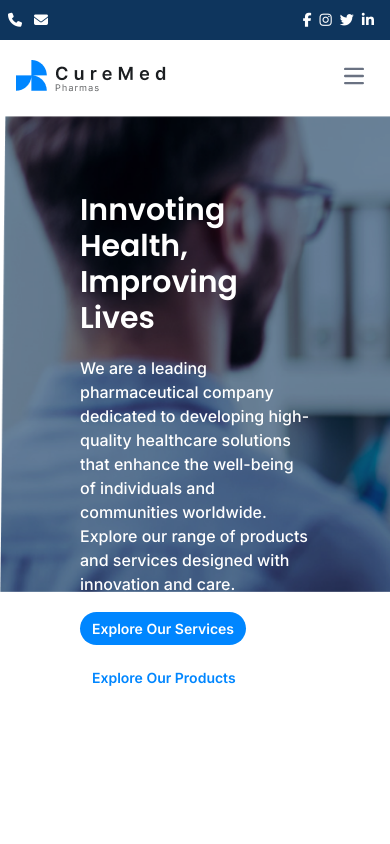
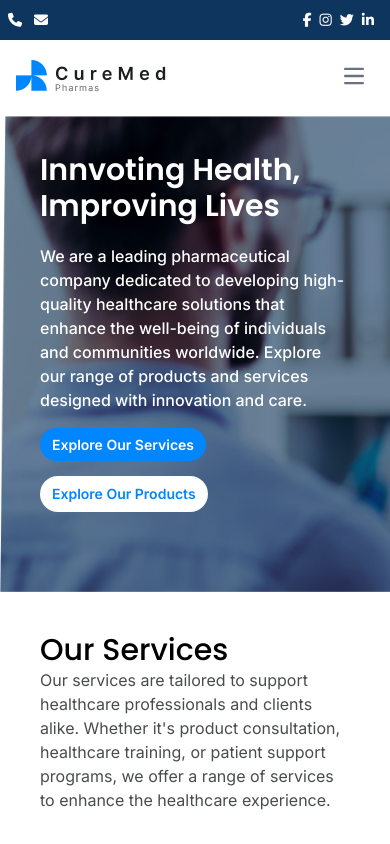
Before and after one commit to Bilal-19/curemed-pharmacy, a React (Vite) app: page /career in a window 390 px wide. Shown: the top 844 px of the page. Built offline with nearby package versions, Linux system fonts and the light colour scheme.

Commit message:
Fixed mobile layout.

```diff
--- a/src/Pages/AboutUs.jsx
+++ b/src/Pages/AboutUs.jsx
@@ -13,7 +13,7 @@ export default function AboutUs() {
 
             <div class="w-full bg-[url(/curemed-pharmacy/about-bg.png)] md:h-[333px] bg-cover bg-no-repeat">
                 <div class="grid md:grid-cols-2">
-                    <div className="m-20 md:mt-12">
+                    <div className="m-10 md:m-20 md:mt-12">
                         <h1 className="text-3xl md:text-6xl text-white font-medium ff-poppins md:animate-fadeIn">About Us</h1>
                         <p className="text-white mt-5 mb-0 pb-0 text-base md:text-lg ff-inter md:animate-slideIn">
                             At CureMed, we believe in the power of science and innovation to improve health and well-being. With a dedication to quality, safety, and affordability, we strive to provide cutting-edge pharmaceutical solutions that meet global healthcare standards.
--- a/src/Pages/Home.jsx
+++ b/src/Pages/Home.jsx
@@ -14,7 +14,7 @@ export default function Home() {
 
             <div className="bg-[url(/curemed-pharmacy/home-bg-img.png)] h-120 md:h-180 w-full bg-no-repeat bg-cover absolute">
                 <div class="grid md:grid-cols-2">
-                    <div className="m-20 md:mt-12">
+                    <div className="m-10 md:m-20 md:mt-12">
                         <h1 className="text-3xl md:text-5xl text-white font-semibold ff-poppins md:animate-fadeIn">Innvoting Health, Improving Lives</h1>
                         <p className="text-white text-md mt-5 mb-0 pb-0 text-base md:text-lg font-medium ff-inter md:animate-slideIn">
                             We are a leading pharmaceutical company dedicated to developing high-quality healthcare solutions that enhance the well-being of individuals and communities worldwide. Explore our range of products and services designed with innovation and care.
--- a/src/Pages/Products.jsx
+++ b/src/Pages/Products.jsx
@@ -27,7 +27,7 @@ export default function Products() {
             {/* Banner */}
             <div className="w-full bg-[url(/curemed-pharmacy/product-banner.png)] h-82 bg-cover bg-no-repeat">
                 <div className="grid md:grid-cols-2">
-                    <div className="m-20 md:mt-12">
+                    <div className="m-10 md:m-20 md:mt-12">
                         <h1 className="text-3xl md:text-6xl text-white font-medium ff-poppins md:animate-fadeIn">Products</h1>
                         <p className="text-white text-lg mt-5 mb-0 pb-0 text-base md:text-lg ff-inter md:animate-slideIn">
                             Discover our wide range of pharmaceutical products, from prescription medications to over-the-counter drugs and wellness supplements. At CureMed, we prioritize quality and efficacy to support your healthcare needs.
--- a/src/Pages/Services.jsx
+++ b/src/Pages/Services.jsx
@@ -12,7 +12,7 @@ export default function Services() {
 
             <div class="w-full bg-[url(/curemed-pharmacy/service-bg.png)] h-90 md:h-100 bg-cover bg-no-repeat">
                 <div class="grid md:grid-cols-2">
-                    <div className="m-20 md:mt-16">
+                    <div className="m-10 md:m-20 md:mt-12">
                         <h1 className="text-3xl md:text-6xl text-white font-medium ff-poppins md:animate-fadeIn">Services</h1>
                         <p className="text-white text-lg mt-5 mb-0 pb-0 text-base md:text-lg ff-inter md:animate-slideIn">
                             We offer a comprehensive range of pharmaceutical services, including drug development, distribution, and customized healthcare solutions. Our expert team ensures that every product adheres to the highest medical and regulatory standards.
```
